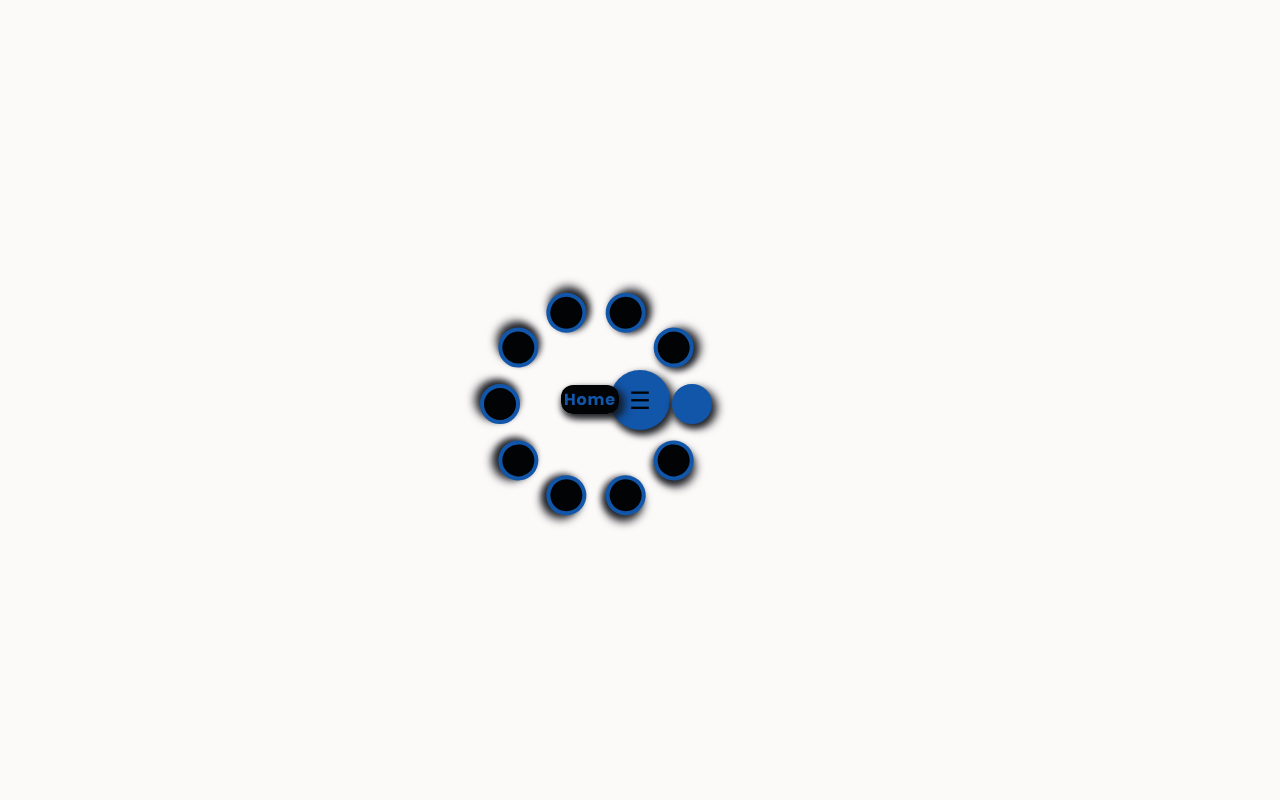
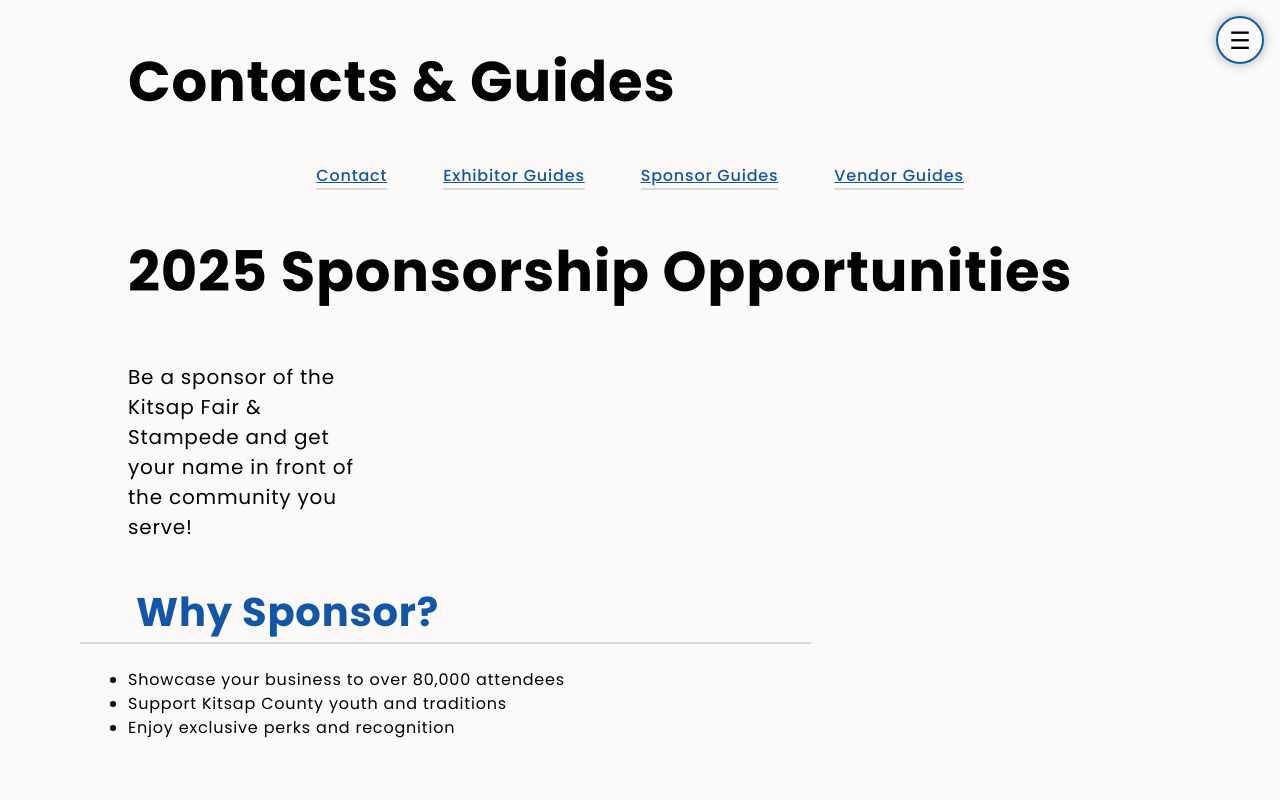
Before and after one commit to lanternLightDeveloper/newFairCity, a SvelteKit app: page /Extra/SponsorGuide in a window 1280 px wide. Shown: the top 800 px of the page. Built offline with nearby package versions, Linux system fonts and the light colour scheme.

Commit message:
Add files via upload

```diff
--- a/src/routes/Header.svelte
+++ b/src/routes/Header.svelte
@@ -15,11 +15,6 @@
 		{ label: 'Pictures', href: '/Pictures', id: 9, degree: 288 },
 		{ label: 'Extra', href: '/Extra', id: 10, degree: 324 }
 	];
-
-	let rotation = $derived.by(() => {
-		const selected = menuItems.find((item) => item.id === current);
-		return selected ? -selected.degree : 0;
-	});
 
 	let showScrollButton = $state(false);
 
@@ -39,33 +34,33 @@
 	});
 </script>
 
-<div class="radial-menu">
-	<button class="center-toggle" onclick={() => (isMenuOpen = !isMenuOpen)}>
-		{isMenuOpen ? '✕' : '☰'}
+<div>
+	<!-- Toggle -->
+	<button class="center-toggle" onclick={() => (isMenuOpen = !isMenuOpen)} aria-label="Toggle menu">
+		<span class:open={isMenuOpen}>{isMenuOpen ? '✕' : '☰'}</span>
 	</button>
-	<div class="position-ring" style={`transform: rotate(${rotation}deg) ;`}>
+
+	<!-- Overlay -->
+	{#if isMenuOpen}
+		<div class="menu-overlay">
+			<div class="menu-content">
 				{#each menuItems as item, i}
-			<div
-				class="menu-dot"
-				style={`transform: rotate(${(360 / menuItems.length) * i}deg) translate(6rem) ;`}
-			>
 					<a
 						href={item.href}
+						class="menu-link"
 						class:current={current === item.id}
 						onclick={() => {
 							current = item.id;
 							isMenuOpen = false;
 						}}
+						style={`animation-delay: ${i * 0.1}s`}
 					>
-					<div class="dot-circle">
-						{#if current === item.id}
-							<span class="dot-label">{item.label}</span>
-						{/if}
-					</div>
+						{item.label}
 					</a>
-			</div>
 				{/each}
 			</div>
+		</div>
+	{/if}
 </div>
 
 {#if showScrollButton}
@@ -74,70 +69,76 @@
 
 <!--svelte-ignore css_unused_selector -->
 <style>
-	.radial-menu {
-		position: relative;
-		width: 100vw;
-		height: 100vh;
+	.center-toggle {
+		position: fixed;
+		top: 1rem;
+		right: 1rem;
+		z-index: 960;
+		width: 3rem;
+		height: 3rem;
+		border-radius: 50%;
+		background: rgba(255, 255, 255, 0.15);
+		backdrop-filter: blur(6px);
+		color: var(--txt-1);
+		font-size: 1.5rem;
+		border: 2px solid var(--accent-1);
+		box-shadow: 0 0 12px rgba(0, 0, 0, 0.3);
+		cursor: pointer;
+		transition:
+			transform 0.3s ease,
+			background 0.3s ease;
+	}
+	.center-toggle:hover {
+		transform: scale(1.1);
+		background: rgba(255, 255, 255, 0.25);
+	}
+	.center-toggle span.open {
+		transform: rotate(90deg);
+		transition: transform 0.3s ease;
+	}
+
+	.menu-overlay {
+		position: fixed;
+		inset: 0;
+		background: radial-gradient(circle at center, var(--bg-1), var(--bg-2));
+		backdrop-filter: blur(12px);
 		display: flex;
 		justify-content: center;
 		align-items: center;
+		z-index: 950;
+		overflow: hidden;
+		animation: fadeIn 0.4s ease forwards;
 	}
-	.center-toggle {
-		width: 60px;
-		height: 60px;
-		border-radius: 50%;
-		background: var(--accent-1);
+	.menu-content {
+		display: flex;
+		flex-direction: column;
+		gap: 1.5rem;
+		text-align: center;
+	}
+	.menu-link {
+		font-size: 2rem;
 		color: var(--txt-1);
-		font-size: 1.5rem;
-		border: none;
-		cursor: pointer;
-		box-shadow: var(--shdw-Box);
+		text-decoration: none;
+		opacity: 0;
+		transform: translateY(20px);
+		animation: slideUp 0.4s ease forwards;
+	}
+	.menu-link:hover {
+		color: var(--accent-2);
+		text-shadow: 0 0 8px var(--accent-2);
+		transform: scale(1.05);
+	}
+	.menu-link.current {
+		color: var(--accent-1);
+		font-weight: bold;
+		text-shadow: 0 0 12px var(--accent-1);
 	}
 
-	.position-ring {
-		position: absolute;
-		top: 48%;
-		left: 45%;
-		transform: translate(-50%, -50%);
-		transition: transform 0.4s ease;
+	@keyframes slideUp {
+		to {
+			opacity: 1;
+			transform: translateY(0);
 		}
-
-	.menu-dot {
-		position: absolute;
-		top: 0;
-		left: 0;
-		transform-origin: center;
-		transition: transform 0.3s ease;
-	}
-	.menu-dot a {
-		display: flex;
-		flex-direction: column;
-		align-items: center;
-		text-decoration: none;
-	}
-	.dot-circle {
-		width: 40px;
-		height: 40px;
-		border-radius: 50%;
-		background: var(--txt-1);
-		border: 4px solid var(--accent-1);
-		box-shadow: var(--shdw-Box);
-		transition: background 0.2s ease;
-	}
-	.menu-dot a:hover .dot-circle {
-		background: var(--hover);
-		border: 2px solid var(--txt-1);
-	}
-	.dot-label {
-		position: relative;
-		right: 9vw;
-		background: var(--txt-1);
-		padding: 0.2rem;
-		border-radius: 12px;
-		box-shadow: var(--shdw-Box);
-		white-space: nowrap;
-		opacity: 0;
-		animation: fadeIn 0.3s forwards;
 	}
 	@keyframes fadeIn {
 		from {
@@ -147,19 +148,12 @@
 			opacity: 1;
 		}
 	}
-	a.current .dot-circle {
-		background: var(--accent-1);
-	}
-	a.current .dot-label {
-		color: var(--accent-1);
-		font-weight: bold;
-	}
 
 	.scroll-top-button {
 		position: fixed;
-		bottom: 1rem;
-		right: 1rem;
-		background-color: var(--accent-2);
+		bottom: 1.5rem;
+		right: 1.5rem;
+		background: var(--accent-2);
 		color: var(--txt-1);
 		border: none;
 		border-radius: 50%;
@@ -167,19 +161,24 @@
 		height: 3rem;
 		font-size: 1.2rem;
 		cursor: pointer;
-		box-shadow: 0 2px 6px rgba(0, 0, 0, 0.3);
-		z-index: 1000;
+		z-index: 1002;
+		animation: bounceIn 0.6s ease forwards;
+	}
+	.scroll-top-button:hover {
+		background-color: var(--hover);
+		box-shadow: 0 0 12px var(--accent-2);
+	}
+	@keyframes bounceIn {
+		0% {
+			transform: scale(0.5);
 			opacity: 0;
-		animation: fadeIn 0.5s forwards;
 		}
-
-	@keyframes fadeIn {
-		to {
+		60% {
+			transform: scale(1.2);
 			opacity: 1;
 		}
+		100% {
+			transform: scale(1);
 		}
-
-	.scroll-top-button:hover {
-		background-color: var(--hover);
 	}
 </style>
```
Lines whose indentation alone changed are shown as unchanged.
